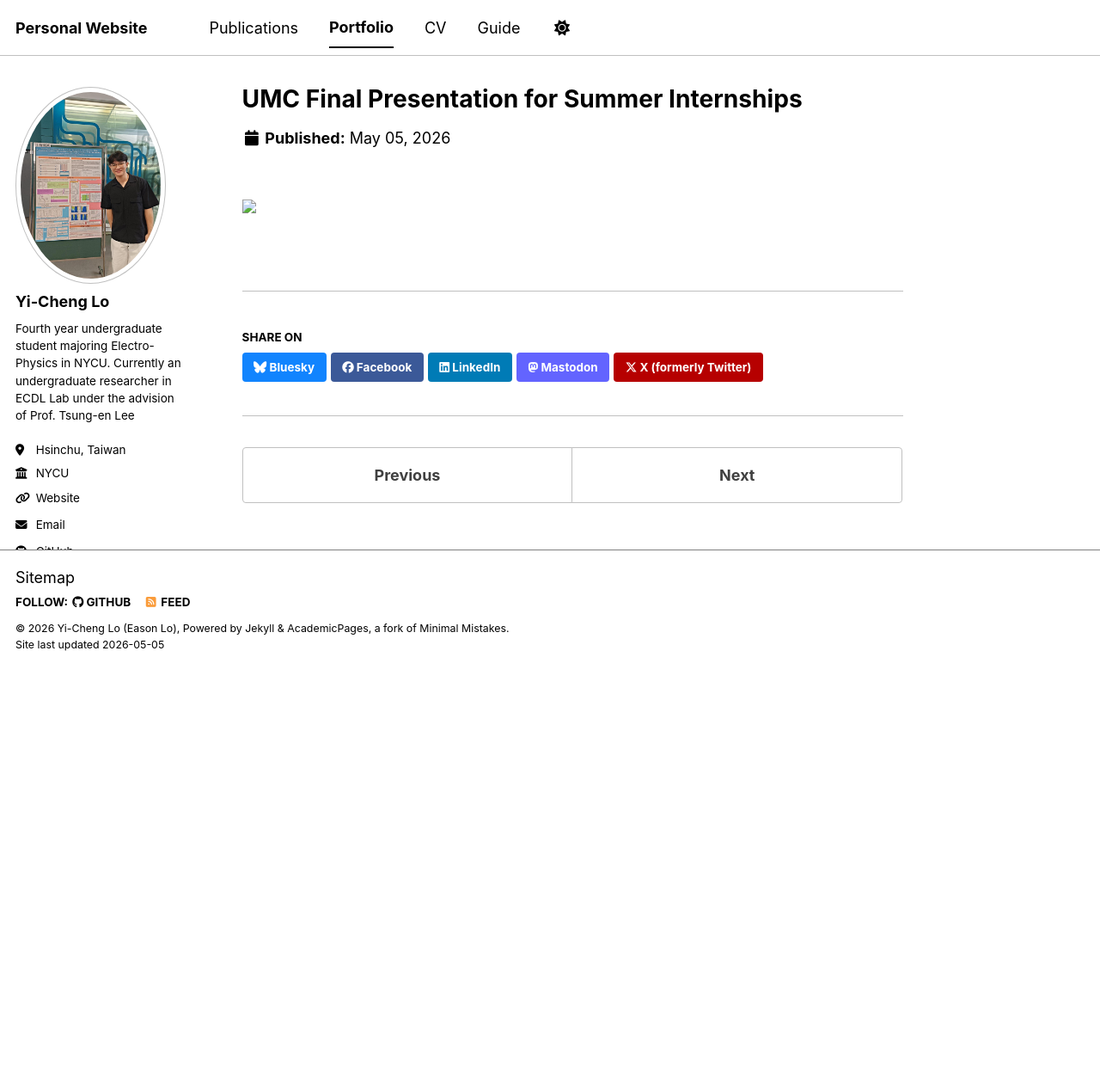
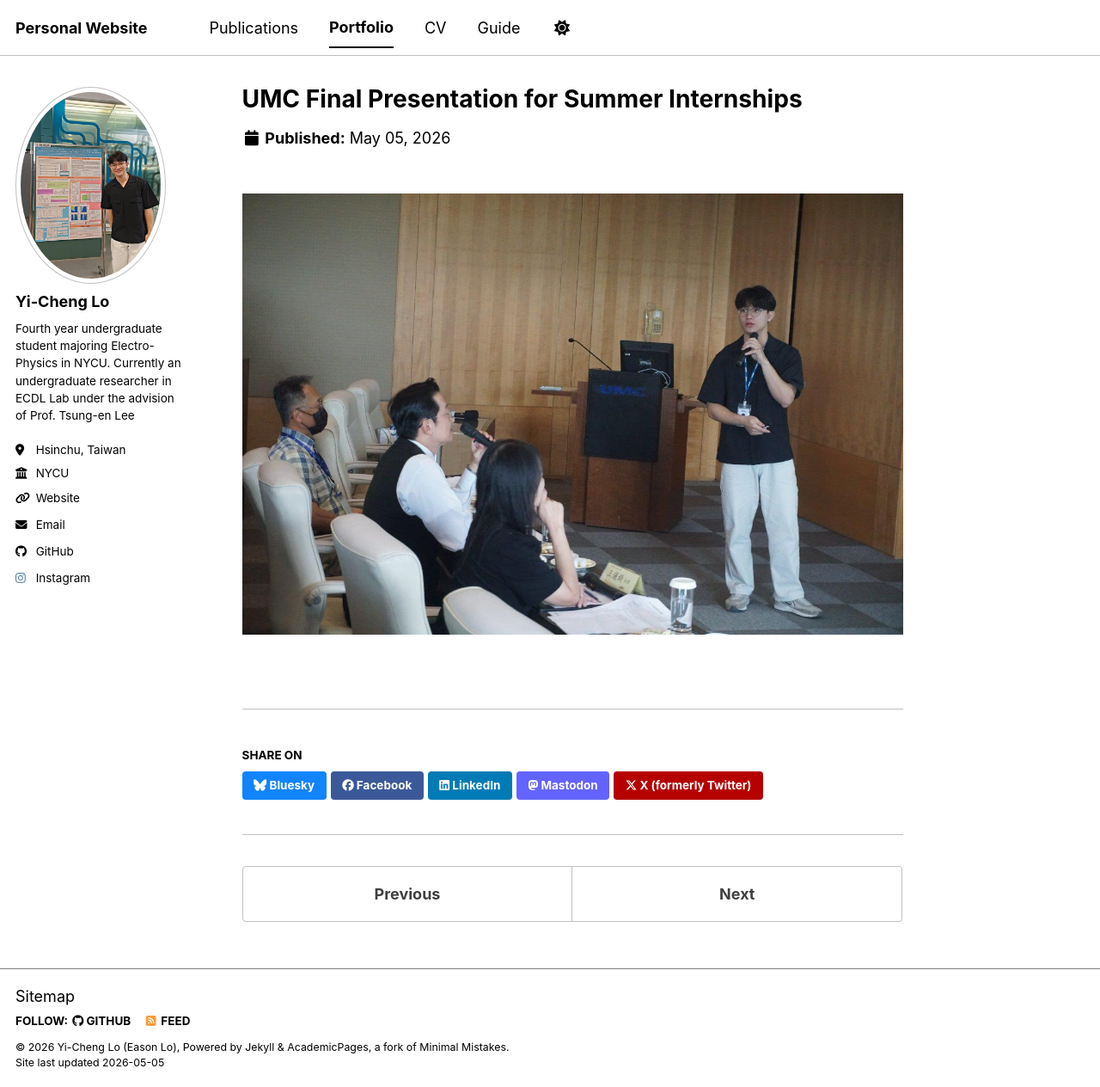
Before and after one commit to Deulgisocute/easonlocv, a Jekyll site: the page built from _portfolio/UMC_photo_protfolio.md, in a window 1280 px wide and 1264 px high. Shown: the whole window at 86% size. Built offline with Jekyll 4.4.1, drawn with Linux system fonts in a browser that asks for light colours; a script bundle is joined from its source files by our own code; library files that are not in the unit come from our copies.

Commit message:
Update UMC_photo_protfolio.md

```diff
--- a/_portfolio/UMC_photo_protfolio.md
+++ b/_portfolio/UMC_photo_protfolio.md
@@ -3,4 +3,4 @@ title: "UMC Final Presentation for Summer Internships"
 excerpt: ""
 collection: portfolio
 ---
-<br/><img src='UMC_presentation.jpeg'>
+<br/><img src='\images\UMC_presentation.jpeg'>
```
